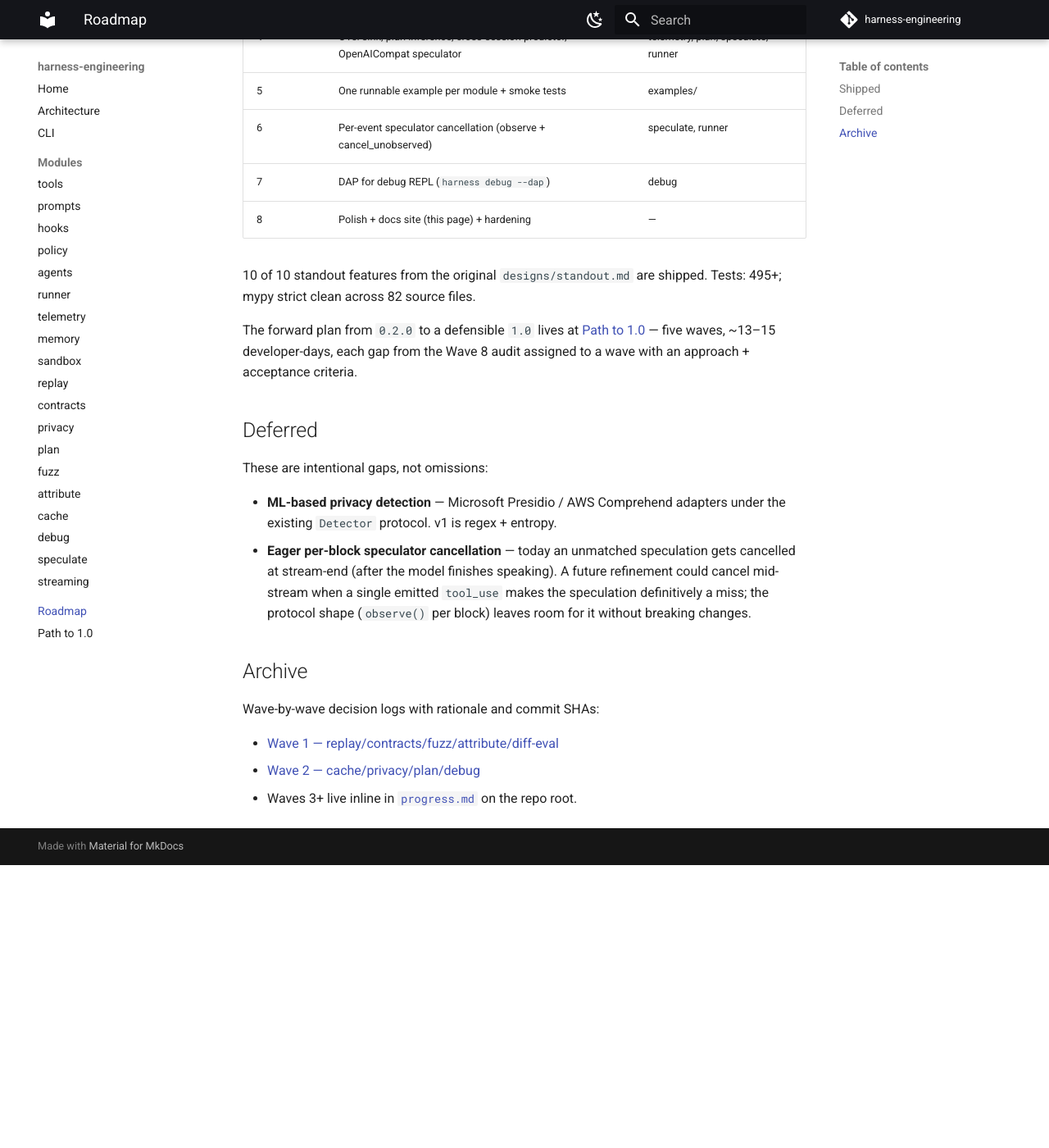
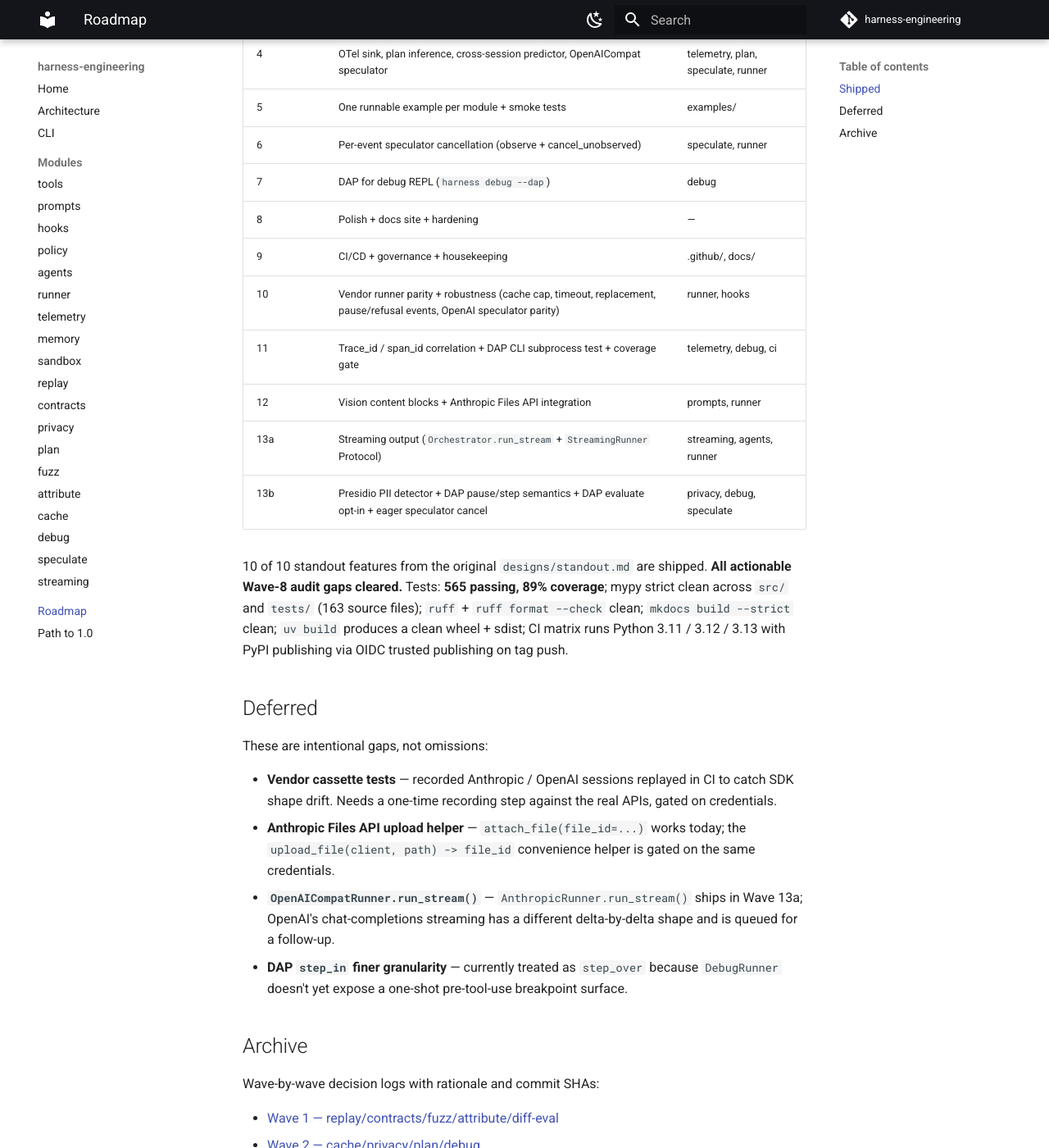
Before and after one commit to dr-gareth-roberts/harness-engineering, an MkDocs documentation site: the page built from docs/roadmap.md, in a window 1280 px wide and 1400 px high, scrolled down 568 px. Shown: the whole window at 82% size. Built offline with MkDocs 1.6.1 and Material for MkDocs 9.7.7, drawn with Linux system fonts in a browser that asks for light colours; comment, search, counter and statistics services are not loaded; before the commit the page ends 1623 px from its top, so only the background shows below that; some of the changed text lies outside the part shown.

Commit message:
docs: surface Waves 9-13b in README, index, and roadmap
Codex audit caught three drift sites where the public docs still
described pre-Wave-9 deferred work as outstanding even though it
shipped:

- README "Roadmap" listed Speculative tool execution, ML privacy,
  and eager per-block speculator cancellation as deferred — all
  three actually shipped (Waves 3, 13b #1, 13b #2). Replaced with
  the honest remaining-deferred set: cassette tests, Files API
  upload helper, OpenAICompat streaming, DAP step_in granularity.
- docs/index.md "Eighteen modules" → "Nineteen modules" (streaming
  added in Wave 13a). Optional-extras table gains the [privacy-ml]
  row introduced in Wave 13b.
- docs/roadmap.md Shipped table extended through Wave 13b; the
  Deferred section trimmed to the four real outstanding items;
  Archive section enumerated for every per-wave document.

No code changes.

Co-Authored-By: Claude Opus 4.7 (1M context) <noreply@anthropic.com>

```diff
--- a/docs/roadmap.md
+++ b/docs/roadmap.md
@@ -9,36 +9,45 @@ in the repo root. This page summarizes the current state.
 | Wave | Feature | Module(s) |
 |---|---|---|
 | MVP | Tools, prompts, hooks, policy, agents, runner, telemetry, memory, sandbox | core |
-| 1 | Counterfactual replay, contracts, fuzz, attribute, diff-eval | replay, contracts, fuzz, attribute, replay |
+| 1 | Counterfactual replay, contracts, fuzz, attribute, diff-eval | replay, contracts, fuzz, attribute |
 | 2 | Cache drift, privacy boundary, plan-as-contract, debug REPL | cache, privacy, plan, debug |
 | 3 | Speculative tool execution | speculate |
 | 4 | OTel sink, plan inference, cross-session predictor, OpenAICompat speculator | telemetry, plan, speculate, runner |
 | 5 | One runnable example per module + smoke tests | examples/ |
 | 6 | Per-event speculator cancellation (observe + cancel_unobserved) | speculate, runner |
 | 7 | DAP for debug REPL (`harness debug --dap`) | debug |
-| 8 | Polish + docs site (this page) + hardening | — |
+| 8 | Polish + docs site + hardening | — |
+| 9 | CI/CD + governance + housekeeping | .github/, docs/ |
+| 10 | Vendor runner parity + robustness (cache cap, timeout, replacement, pause/refusal events, OpenAI speculator parity) | runner, hooks |
+| 11 | Trace_id / span_id correlation + DAP CLI subprocess test + coverage gate | telemetry, debug, ci |
+| 12 | Vision content blocks + Anthropic Files API integration | prompts, runner |
+| 13a | Streaming output (`Orchestrator.run_stream` + `StreamingRunner` Protocol) | streaming, agents, runner |
+| 13b | Presidio PII detector + DAP pause/step semantics + DAP evaluate opt-in + eager speculator cancel | privacy, debug, speculate |
 
 10 of 10 standout features from the original `designs/standout.md`
-are shipped. Tests: 495+; mypy strict clean across 82 source files.
-
-The forward plan from `0.2.0` to a defensible `1.0` lives at
-[Path to 1.0](plan.md) — five waves, ~13–15 developer-days, each
-gap from the Wave 8 audit assigned to a wave with an approach +
-acceptance criteria.
+are shipped. **All actionable Wave-8 audit gaps cleared.** Tests:
+**565 passing, 89% coverage**; mypy strict clean across `src/` and
+`tests/` (163 source files); `ruff` + `ruff format --check` clean;
+`mkdocs build --strict` clean; `uv build` produces a clean wheel +
+sdist; CI matrix runs Python 3.11 / 3.12 / 3.13 with PyPI publishing
+via OIDC trusted publishing on tag push.
 
 ## Deferred
 
 These are intentional gaps, not omissions:
 
-- **ML-based privacy detection** — Microsoft Presidio / AWS Comprehend
-  adapters under the existing `Detector` protocol. v1 is regex +
-  entropy.
-- **Eager per-block speculator cancellation** — today an unmatched
-  speculation gets cancelled at stream-end (after the model finishes
-  speaking). A future refinement could cancel mid-stream when a single
-  emitted `tool_use` makes the speculation definitively a miss; the
-  protocol shape (`observe()` per block) leaves room for it without
-  breaking changes.
+- **Vendor cassette tests** — recorded Anthropic / OpenAI sessions
+  replayed in CI to catch SDK shape drift. Needs a one-time
+  recording step against the real APIs, gated on credentials.
+- **Anthropic Files API upload helper** — `attach_file(file_id=...)`
+  works today; the `upload_file(client, path) -> file_id`
+  convenience helper is gated on the same credentials.
+- **`OpenAICompatRunner.run_stream()`** — `AnthropicRunner.run_stream()`
+  ships in Wave 13a; OpenAI's chat-completions streaming has a
+  different delta-by-delta shape and is queued for a follow-up.
+- **DAP `step_in` finer granularity** — currently treated as
+  `step_over` because `DebugRunner` doesn't yet expose a one-shot
+  pre-tool-use breakpoint surface.
 
 ## Archive
 
@@ -46,6 +55,17 @@ Wave-by-wave decision logs with rationale and commit SHAs:
 
 - [Wave 1 — replay/contracts/fuzz/attribute/diff-eval](https://github.com/dr-gareth-roberts/harness-engineering/blob/main/docs/waves/wave-1.md)
 - [Wave 2 — cache/privacy/plan/debug](https://github.com/dr-gareth-roberts/harness-engineering/blob/main/docs/waves/wave-2.md)
-- Waves 3+ live inline in
+- [Wave 3 — speculative tool execution](https://github.com/dr-gareth-roberts/harness-engineering/blob/main/docs/waves/wave-3.md)
+- [Wave 4 — OTel / plan inference / cross-session / OpenAI speculator](https://github.com/dr-gareth-roberts/harness-engineering/blob/main/docs/waves/wave-4.md)
+- [Wave 5 — runnable example per module](https://github.com/dr-gareth-roberts/harness-engineering/blob/main/docs/waves/wave-5.md)
+- [Wave 6 — per-event speculator cancellation](https://github.com/dr-gareth-roberts/harness-engineering/blob/main/docs/waves/wave-6.md)
+- [Wave 7 — DAP for debug REPL](https://github.com/dr-gareth-roberts/harness-engineering/blob/main/docs/waves/wave-7.md)
+- [Wave 8 — polish + docs site + hardening](https://github.com/dr-gareth-roberts/harness-engineering/blob/main/docs/waves/wave-8.md)
+- [Wave 9 — CI/CD + governance + housekeeping](https://github.com/dr-gareth-roberts/harness-engineering/blob/main/docs/waves/wave-9.md)
+- [Wave 10 — vendor runner parity + robustness](https://github.com/dr-gareth-roberts/harness-engineering/blob/main/docs/waves/wave-10.md)
+- [Wave 11 — observability + verification](https://github.com/dr-gareth-roberts/harness-engineering/blob/main/docs/waves/wave-11.md)
+- [Wave 12 — modality + Files API](https://github.com/dr-gareth-roberts/harness-engineering/blob/main/docs/waves/wave-12.md)
+- [Wave 13a — streaming output](https://github.com/dr-gareth-roberts/harness-engineering/blob/main/docs/waves/wave-13a.md)
+- Wave 13b lives inline in
   [`progress.md`](https://github.com/dr-gareth-roberts/harness-engineering/blob/main/progress.md)
   on the repo root.
```
Also changed, not shown: README.md (+20 -13 lines), docs/index.md (+4 -3 lines).
